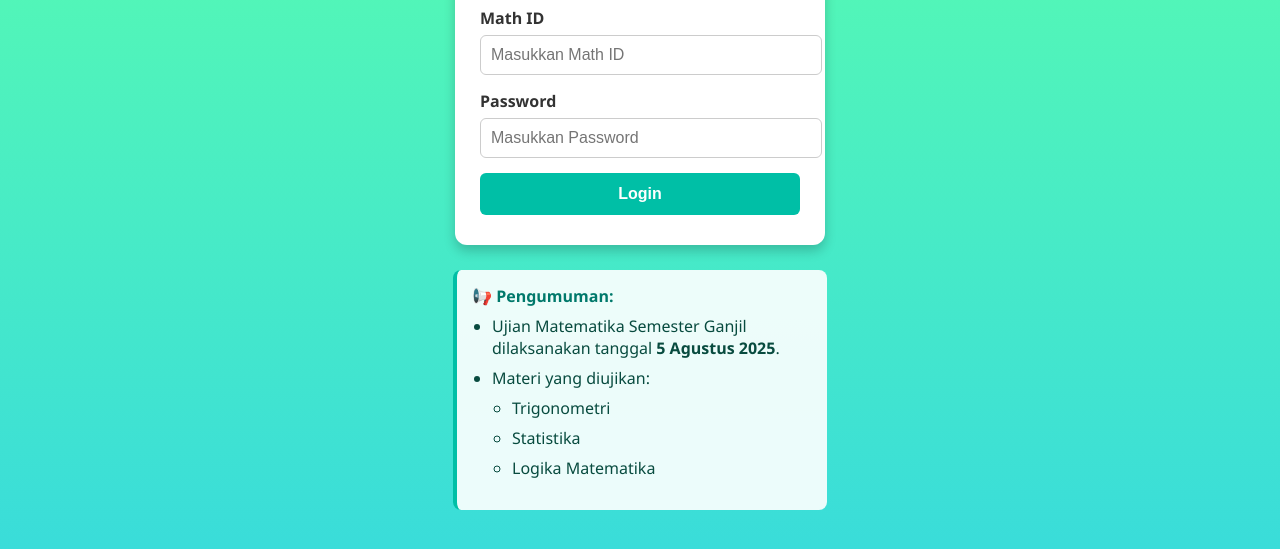
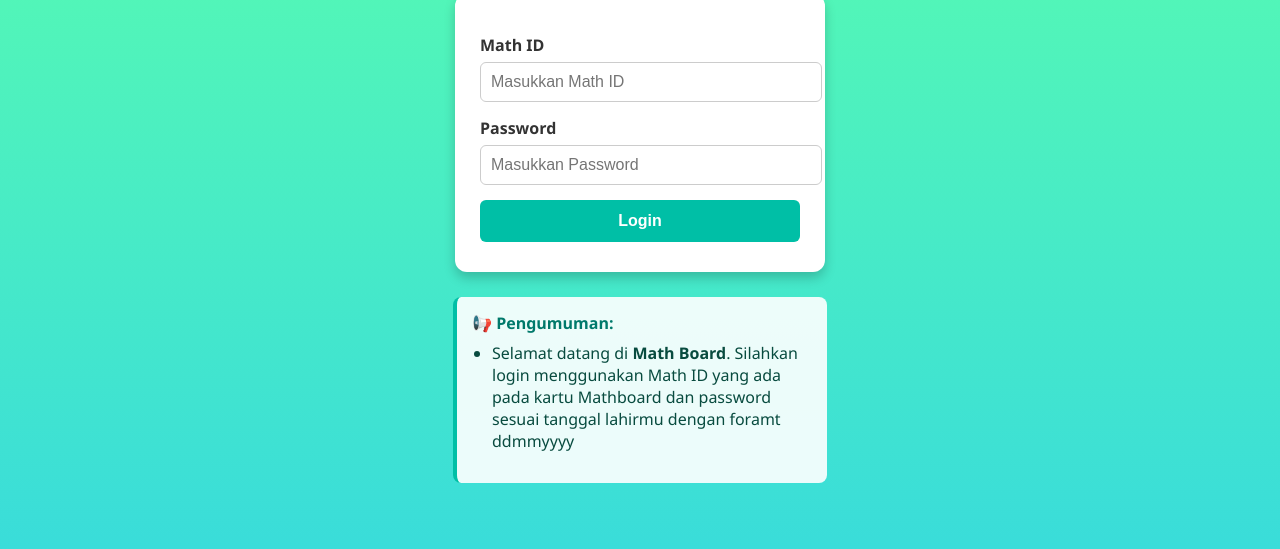
Before and after one commit to justyassir/mathboardTU, a plain HTML site: page index.html in a window 1280 px wide. Shown: the part 193-742 px from the top of the page. Drawn offline with Linux system fonts and the light colour scheme.

Commit message:
index.html

```diff
--- a/index.html
+++ b/index.html
@@ -111,13 +111,7 @@
   <div class="announcement">
     <strong>📢 Pengumuman:</strong>
     <ul>
-      <li>Ujian Matematika Semester Ganjil dilaksanakan tanggal <b>5 Agustus 2025</b>.</li>
-      <li>Materi yang diujikan:
-        <ul>
-          <li>Trigonometri</li>
-          <li>Statistika</li>
-          <li>Logika Matematika</li>
-        </ul>
+      <li>Selamat datang di <b>Math Board</b>. Silahkan login menggunakan Math ID yang ada pada kartu Mathboard dan password sesuai tanggal lahirmu dengan foramt ddmmyyyy</li>
       </li>
     </ul>
   </div>
```
